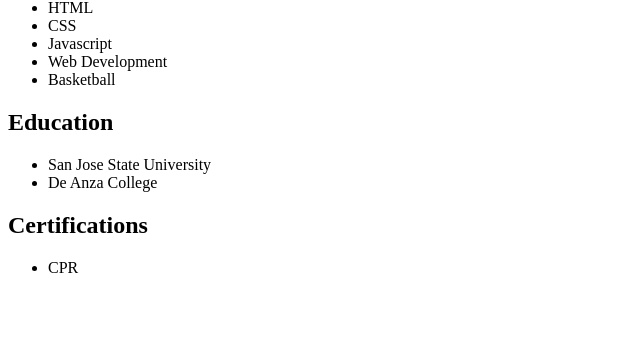
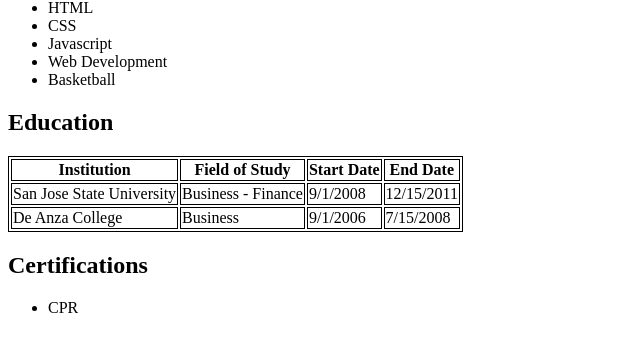
Before and after one commit to vdp326/PortfolioSite, a plain HTML site: page skills.html in a window 1280 px wide. Shown: the part 145-496 px from the top of the page, without its empty margins (0-640 px from the left). Drawn offline with Linux system fonts and the light colour scheme.

Commit message:
PortfolioV4

```diff
--- a/skills.html
+++ b/skills.html
@@ -2,6 +2,11 @@
 <html>
     <head>
         <title>Vu Pham - Skills</title>
+        <style>
+            table, th, td {
+                border: 1px solid black;
+            }
+        </style>
     </head>
     <body>
         <h3>Navigation</h3>
@@ -15,10 +20,31 @@
             <li>Basketball</li>
         </ul>
         <h2>Education</h2>
-        <ul>
-            <li>San Jose State University</li>
-            <li>De Anza College</li>
-        </ul>
+        <table>
+            <thead>
+                <tr>
+                    <th>Institution</th>
+                    <th>Field of Study</th>
+                    <th>Start Date</th>
+                    <th>End Date</th>
+                </tr>
+            </thead>
+            <tbody>
+                <tr>
+                    <td>San Jose State University</td>
+                    <td>Business - Finance</td>
+                    <td>9/1/2008</td>
+                    <td>12/15/2011</td>
+                </tr>
+                <tr>
+                    <td>De Anza College</td>
+                    <td>Business</td>
+                    <td>9/1/2006</td>
+                    <td>7/15/2008</td>
+                </tr>
+            </tbody>
+        </table>
+
         <h2>Certifications</h2>
         <ul>
             <li>CPR</li>
```
Also changed, not shown: formattingDemoPage.html (added, +41 -0 lines).
